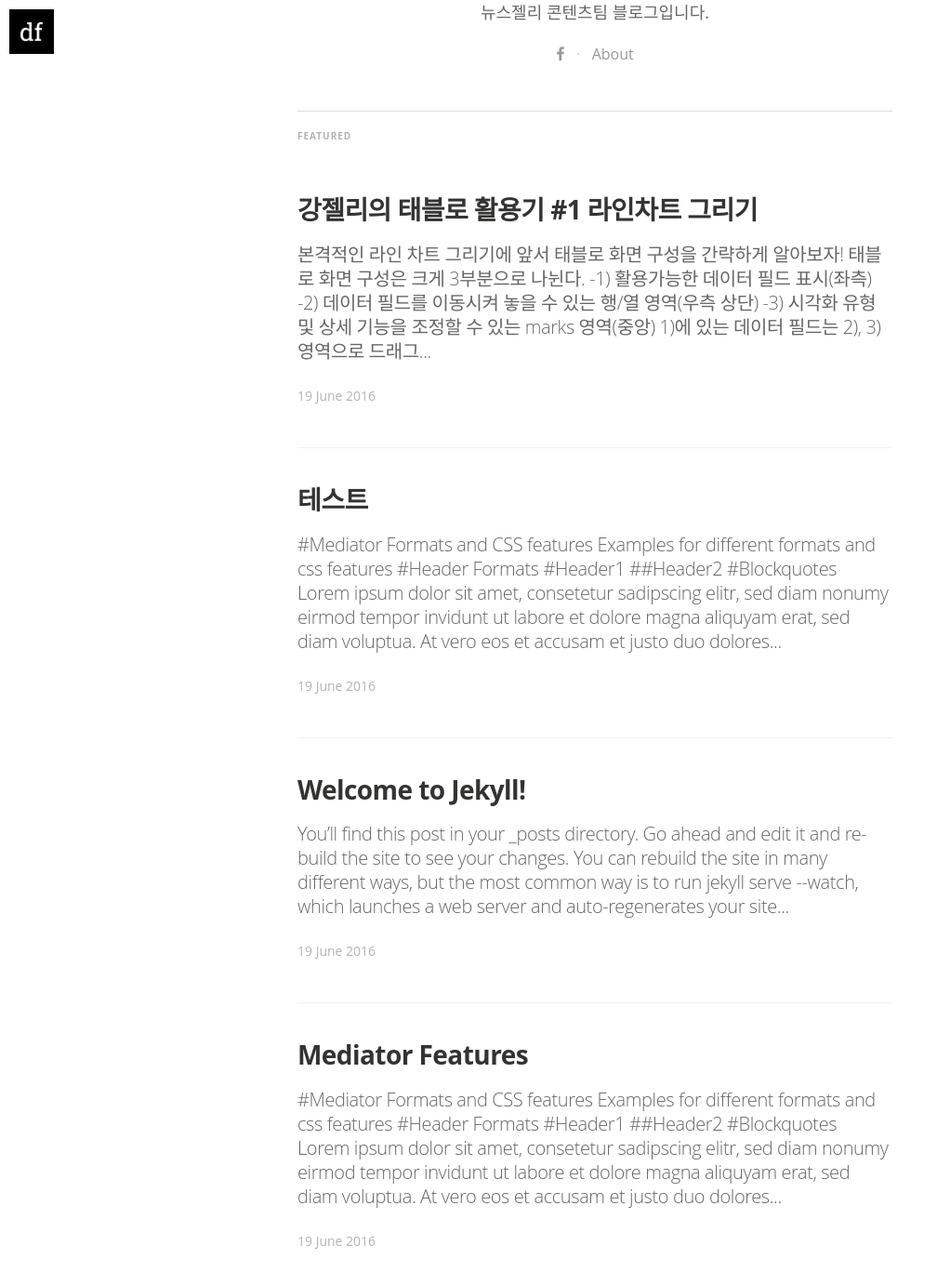
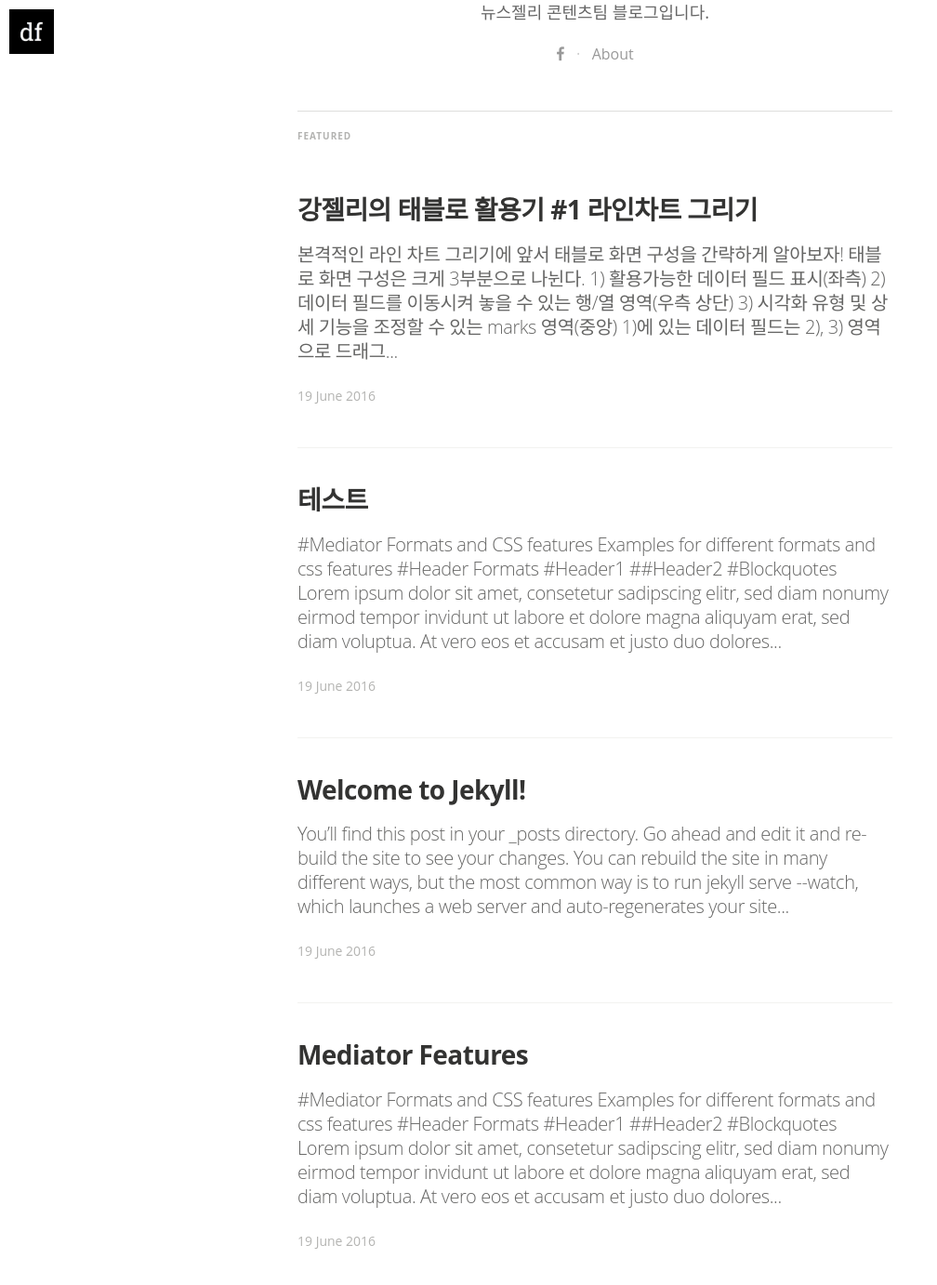
Before and after one commit to NewsJelly/blog-contents, a Jekyll site: the page built from index.html, in a window 1280 px wide and 1400 px high, scrolled down 592 px. Shown: the top 1382 px of the window at 93% size, without its empty margins (0-1008 px from the left). Built offline with Jekyll 4.4.1, drawn with Linux system fonts in a browser that asks for light colours; nearby versions of some CDN libraries; some web fonts are replaced; the list of posts is cut into pages by our own code; some of the changed text lies outside the part shown.

```diff
--- a/_posts/2016-06-19-kangjelltest.markdown
+++ b/_posts/2016-06-19-kangjelltest.markdown
@@ -9,10 +9,8 @@ image2: /assets/article_images/2014-11-30-mediator_features/night-track-mobile.J
 ---
 
 ![태블로 기본 구성화면](https://cloud.githubusercontent.com/assets/10662638/16190035/3b138298-3718-11e6-8109-2d42817c33af.png)
-본격적인 라인 차트 그리기에 앞서 태블로 화면 구성을 간략하게 알아보자! 태블로 화면 구성은 크게 3부분으로 나뉜다.
--1) 활용가능한 데이터 필드 표시(좌측)
--2) 데이터 필드를 이동시켜 놓을 수 있는 행/열 영역(우측 상단)
--3) 시각화 유형 및 상세 기능을 조정할 수 있는 marks 영역(중앙)
+ 본격적인 라인 차트 그리기에 앞서 태블로 화면 구성을 간략하게 알아보자! 태블로 화면 구성은 크게 3부분으로 나뉜다. 1) 활용가능한 데이터 필드 표시(좌측) 2) 데이터 필드를 이동시켜 놓을 수 있는 행/열 영역(우측 상단) 3) 시각화 유형 및 상세 기능을 조정할 수 있는 marks 영역(중앙)
+
 1)에 있는 데이터 필드는 2), 3) 영역으로 드래그 앤 드롭해서 다양한 형태의 차트를 만들 수 있다.
 
 ![연도별x키워드별 검색량 라인차트 그리기](https://cloud.githubusercontent.com/assets/10662638/16190049/4ea2bb4e-3718-11e6-9715-0d3f88417c2b.png)
```
